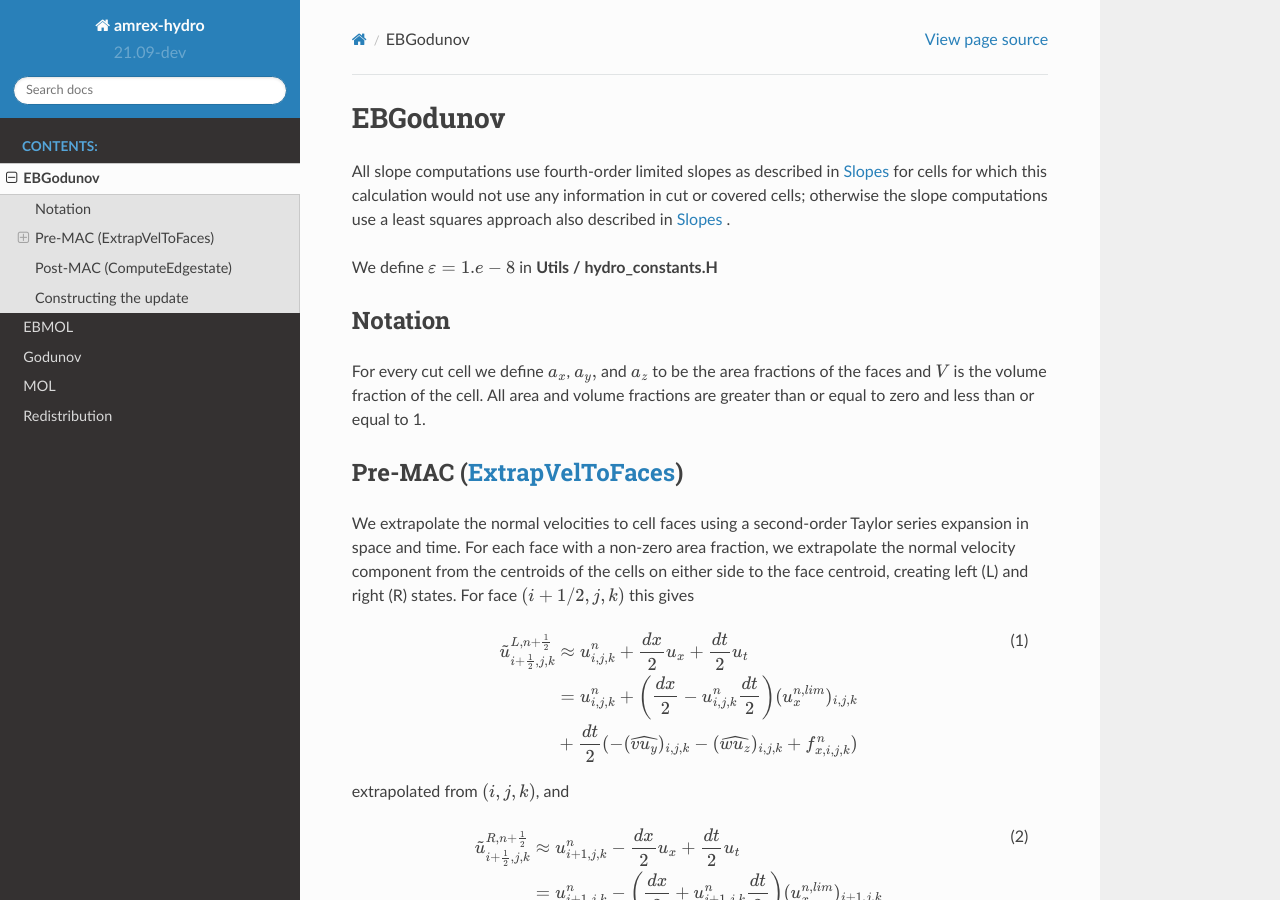
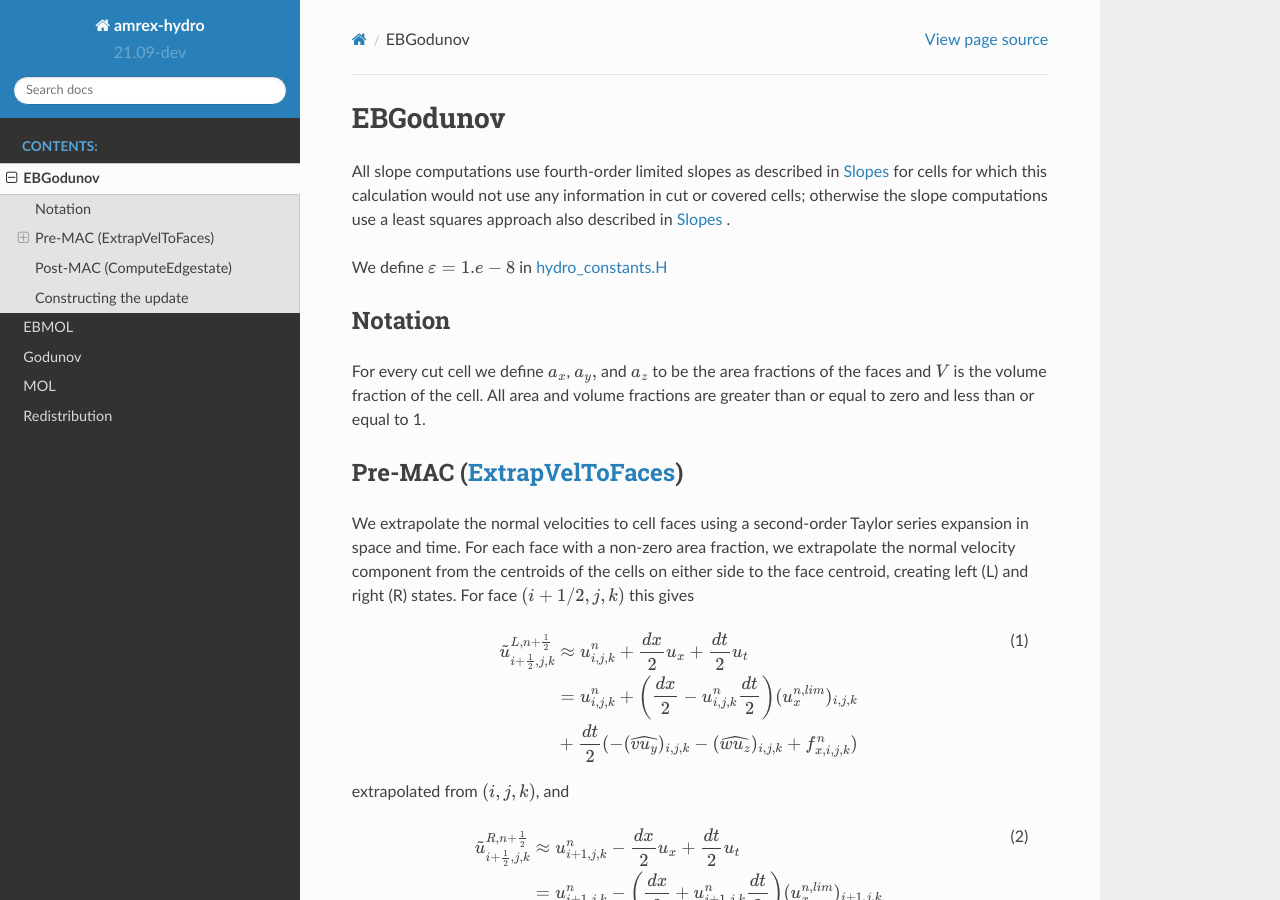
Before and after one commit to AMReX-Fluids/AMReX-Hydro, a Sphinx documentation site: the page built from Docs/source/EBGodunov.rst, in a window 1280 px wide and 900 px high. Built offline with Sphinx 7.4.7 and the Read the Docs theme 2.0.0, drawn with Linux system fonts in a browser that asks for light colours.

Commit message:
Doc hydro_consts.H and add links in rst files.

```diff
--- a/Docs/Doxygen/doxygen.conf
+++ b/Docs/Doxygen/doxygen.conf
@@ -2126,7 +2126,7 @@ PERLMOD_MAKEVAR_PREFIX =
 # C-preprocessor directives found in the sources and include files.
 # The default value is: YES.
 
-ENABLE_PREPROCESSING   = NO
+ENABLE_PREPROCESSING   = YES
 
 # If the MACRO_EXPANSION tag is set to YES, doxygen will expand all macro names
 # in the source code. If set to NO, only conditional compilation will be
@@ -2135,7 +2135,7 @@ ENABLE_PREPROCESSING   = NO
 # The default value is: NO.
 # This tag requires that the tag ENABLE_PREPROCESSING is set to YES.
 
-MACRO_EXPANSION        = YES
+MACRO_EXPANSION        = NO
 
 # If the EXPAND_ONLY_PREDEF and MACRO_EXPANSION tags are both set to YES then
 # the macro expansion is limited to the macros specified with the PREDEFINED and
--- a/Docs/source/EBGodunov.rst
+++ b/Docs/source/EBGodunov.rst
@@ -7,7 +7,9 @@ use a least squares approach also described in `Slopes`_ .
 
 .. _`Slopes`: https://amrex-codes.github.io/amrex/hydro_html/Slopes.html
 
-We define :math:`\varepsilon = 1.e-8` in **Utils / hydro_constants.H**
+We define :math:`\varepsilon = 1.e-8` in `hydro_constants.H`_
+
+.. _`hydro_constants.H`: https://amrex-codes.github.io/amrex-hydro/Doxygen/html/group__Utilities.html#ga57d5ce9bc3bca16e249c611342f3c550
 
 Notation
 --------
--- a/Docs/source/Godunov.rst
+++ b/Docs/source/Godunov.rst
@@ -34,7 +34,9 @@ All slope computations use second-order limited slopes as described in
 
 .. _`Slopes`: https://amrex-codes.github.io/amrex/hydro_html/Slopes.html
 
-We define :math:`\varepsilon = 1.e-8` in **Utils / hydro_constants.H**
+We define :math:`\varepsilon = 1.e-8` in `hydro_constants.H`_
+
+.. _`hydro_constants.H`: https://amrex-codes.github.io/amrex-hydro/Doxygen/html/group__Utilities.html#ga57d5ce9bc3bca16e249c611342f3c550
 
 Pre-MAC (`ExtrapVelToFaces`_)
 -----------------------------
```
Also changed, not shown: 1 other file.
